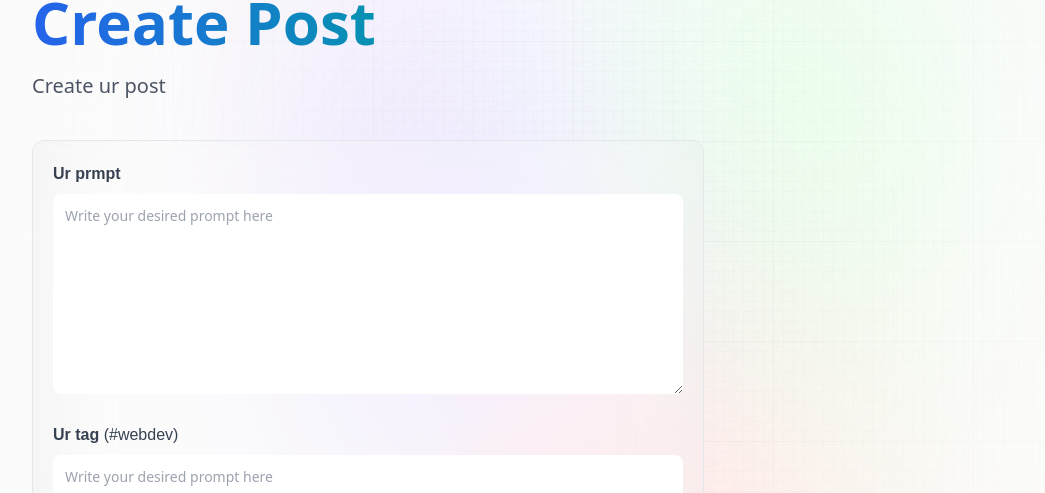
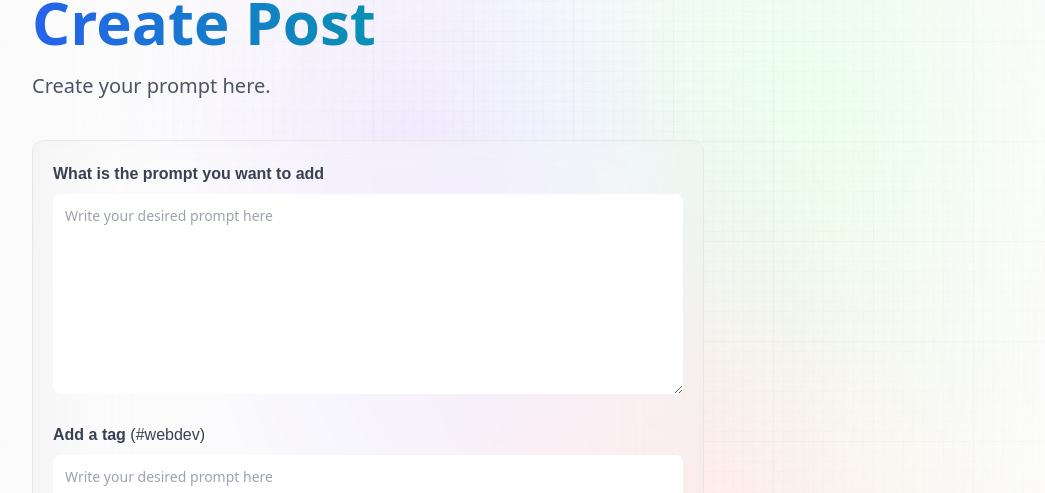
Before and after one commit to srummanf/AI-Prompter, a Next.js app in the folder st/: page /create-prompt in a window 1280 px wide. Shown: the part 164-657 px from the top of the page, without its empty margins (32-1077 px from the left). Built offline with nearby package versions, Linux system fonts and the light colour scheme; no server answers.

Commit message:
🎨 Files modified

```diff
--- a/st/components/Form.jsx
+++ b/st/components/Form.jsx
@@ -11,13 +11,13 @@ const Form = ({ type,
         <section className="w-full max-w-full">
             <h1 className="head_text text-left"><span className="blue_gradient">{type} Post</span></h1>
             <p className="desc text-left max-w-md">
-                {type} ur post
+                {type} your prompt here.
             </p>
 
             <form
                 onSubmit={handleSubmit} className="mt-10 w-full max-w-2xl flex flex-col gap-7 glassmorphism">
                 <label>
-                    <span className="font-satoshi font-semibold text-base text-gray-700">Ur prmpt</span>
+                    <span className="font-satoshi font-semibold text-base text-gray-700">What is the prompt you want to add</span>
                     <textarea
                         value={post.prompt}
                         onChange={(e) => { setPost({ ...post, prompt: e.target.value }) }}
@@ -26,7 +26,7 @@ const Form = ({ type,
                 </label>
 
                 <label>
-                    <span className="font-satoshi font-semibold text-base text-gray-700">Ur tag {` `}
+                    <span className="font-satoshi font-semibold text-base text-gray-700">Add a tag {` `}
                         <span className="font-normal">(#webdev)</span>
                     </span>
                     <textarea
@@ -39,7 +39,8 @@ const Form = ({ type,
 
                 <div className="flex flex-end mx-3 mb-5 gap-4">
                     <Link href="/" className="text-gray-500 text-sm">Cancel</Link>
-                    <button type="submit" disabled={submitting} className="px-5 py-1.5 text-sm bg-primary-orange rounded-full">Submit</button>
+                    <button type="submit" disabled={submitting} className="px-5 py-1.5 text-sm bg-primary-orange rounded-full ">Submit</button>
+
                 </div>
 
             </form>
```
